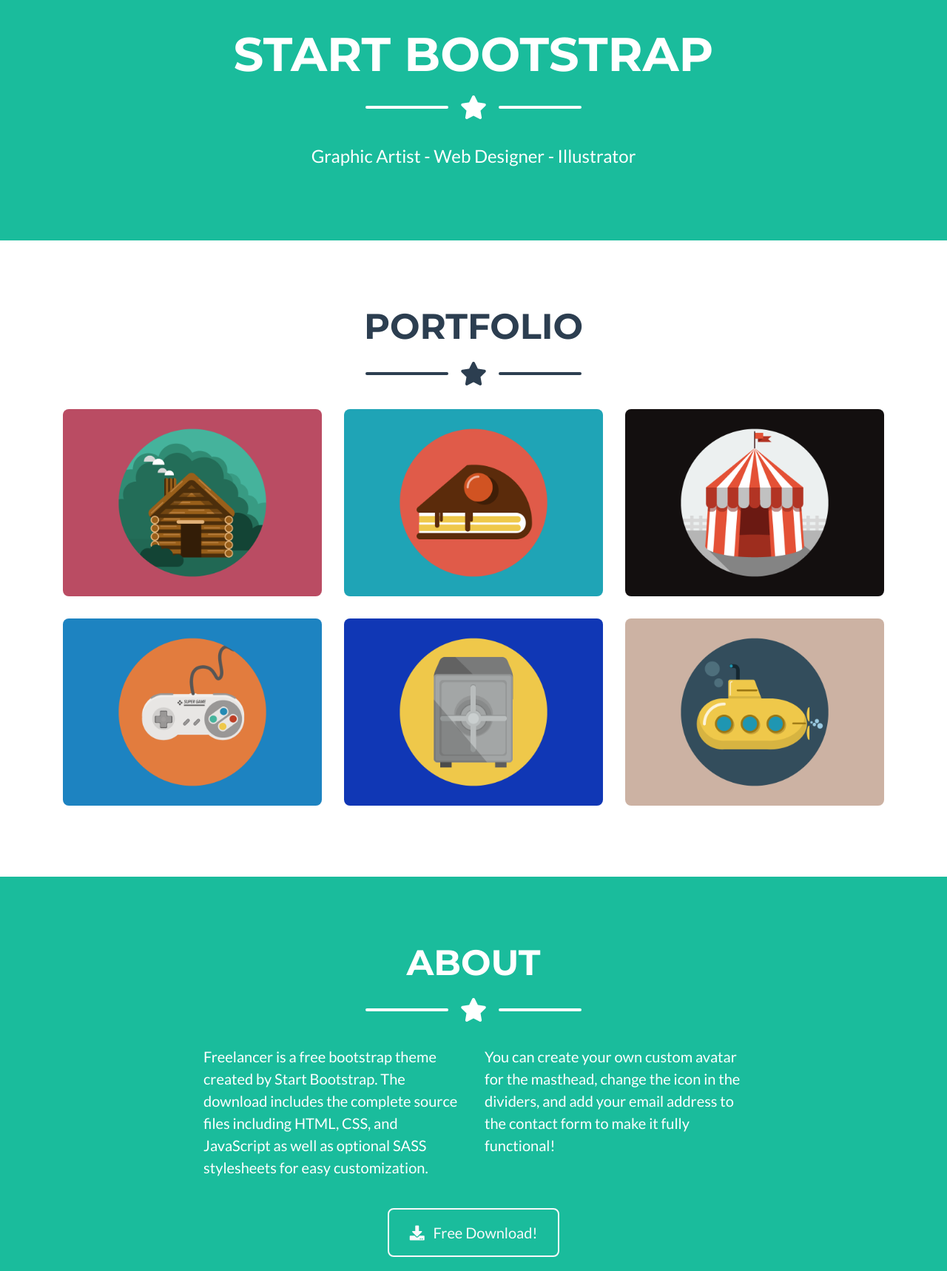
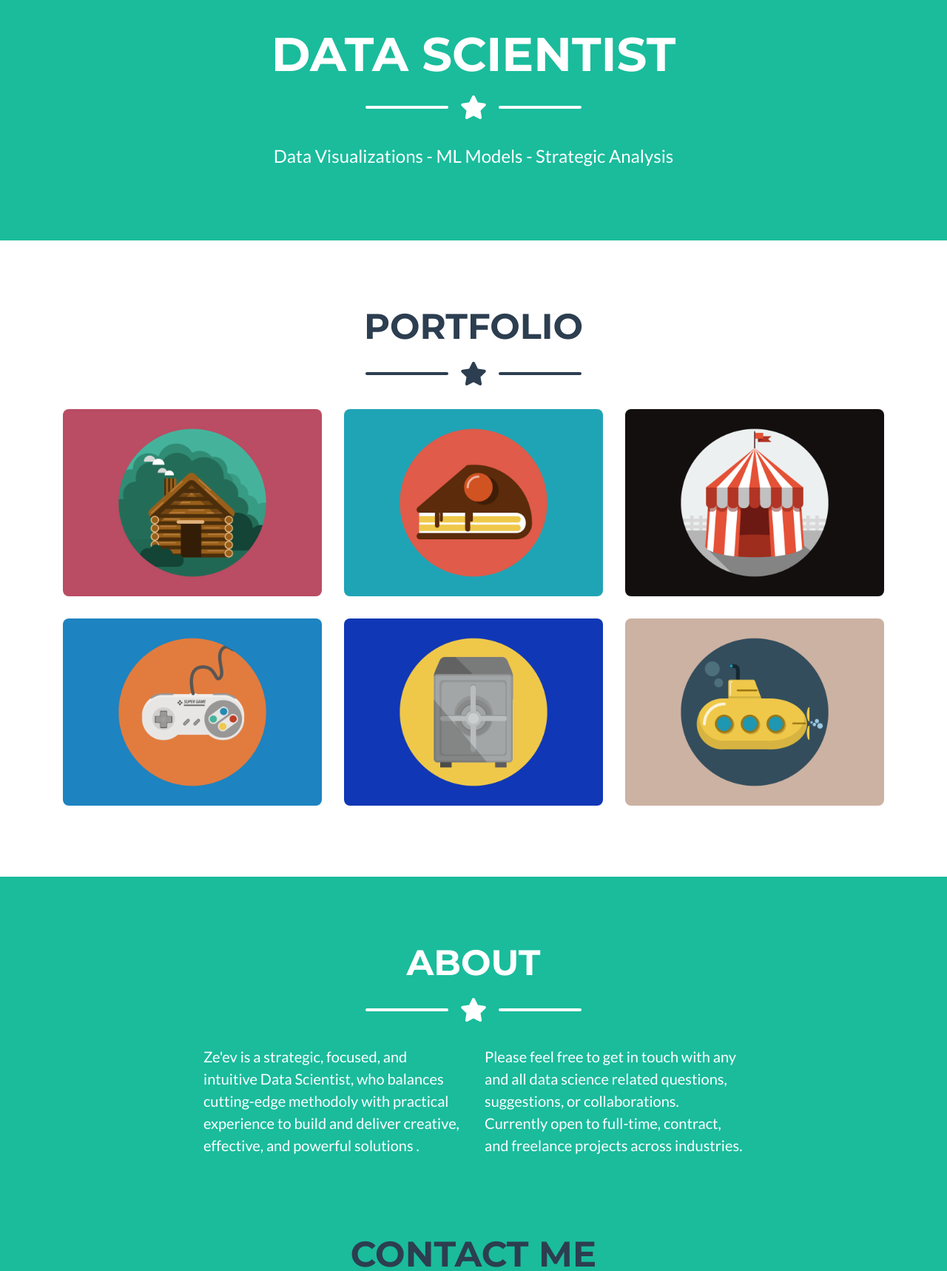
Before and after one commit to zgebler/data, a website with bundled scripts: page index.html in a window 1280 px wide. Shown: the part 203-1921 px from the top of the page at 74% size. Built offline with nearby package versions, Linux system fonts and the light colour scheme.

Commit message:
changed text

```diff
--- a/index.html
+++ b/index.html
@@ -54,7 +54,7 @@
       <img class="masthead-avatar mb-5" src="img/rsz_1headshot.svg" alt="">
 
       <!-- Masthead Heading -->
-      <h1 class="masthead-heading text-uppercase mb-0">Start Bootstrap</h1>
+      <h1 class="masthead-heading text-uppercase mb-0">Data Scientist</h1>
 
       <!-- Icon Divider -->
       <div class="divider-custom divider-light">
@@ -66,7 +66,7 @@
       </div>
 
       <!-- Masthead Subheading -->
-      <p class="masthead-subheading font-weight-light mb-0">Graphic Artist - Web Designer - Illustrator</p>
+      <p class="masthead-subheading font-weight-light mb-0">Data Visualizations - ML Models - Strategic Analysis</p>
 
     </div>
   </header>
@@ -187,15 +187,15 @@
       <!-- About Section Content -->
       <div class="row">
         <div class="col-lg-4 ml-auto">
-          <p class="lead">Freelancer is a free bootstrap theme created by Start Bootstrap. The download includes the complete source files including HTML, CSS, and JavaScript as well as optional SASS stylesheets for easy customization.</p>
+          <p class="lead">Ze'ev is a strategic, focused, and intuitive Data Scientist, who balances cutting-edge methodoly with practical experience to build and deliver creative, effective, and powerful solutions .</p>
         </div>
         <div class="col-lg-4 mr-auto">
-          <p class="lead">You can create your own custom avatar for the masthead, change the icon in the dividers, and add your email address to the contact form to make it fully functional!</p>
+          <p class="lead">Please feel free to get in touch with any and all data science related questions, suggestions, or collaborations. Currently open to full-time, contract, and freelance projects across industries. </p>
         </div>
       </div>
 
       <!-- About Section Button -->
-      <div class="text-center mt-4">
+<!--      <div class="text-center mt-4">
         <a class="btn btn-xl btn-outline-light" href="https://startbootstrap.com/themes/freelancer/">
           <i class="fas fa-download mr-2"></i>
           Free Download!
@@ -204,7 +204,7 @@
 
     </div>
   </section>
-
+-->
   <!-- Contact Section -->
   <section class="page-section" id="contact">
     <div class="container">
```
